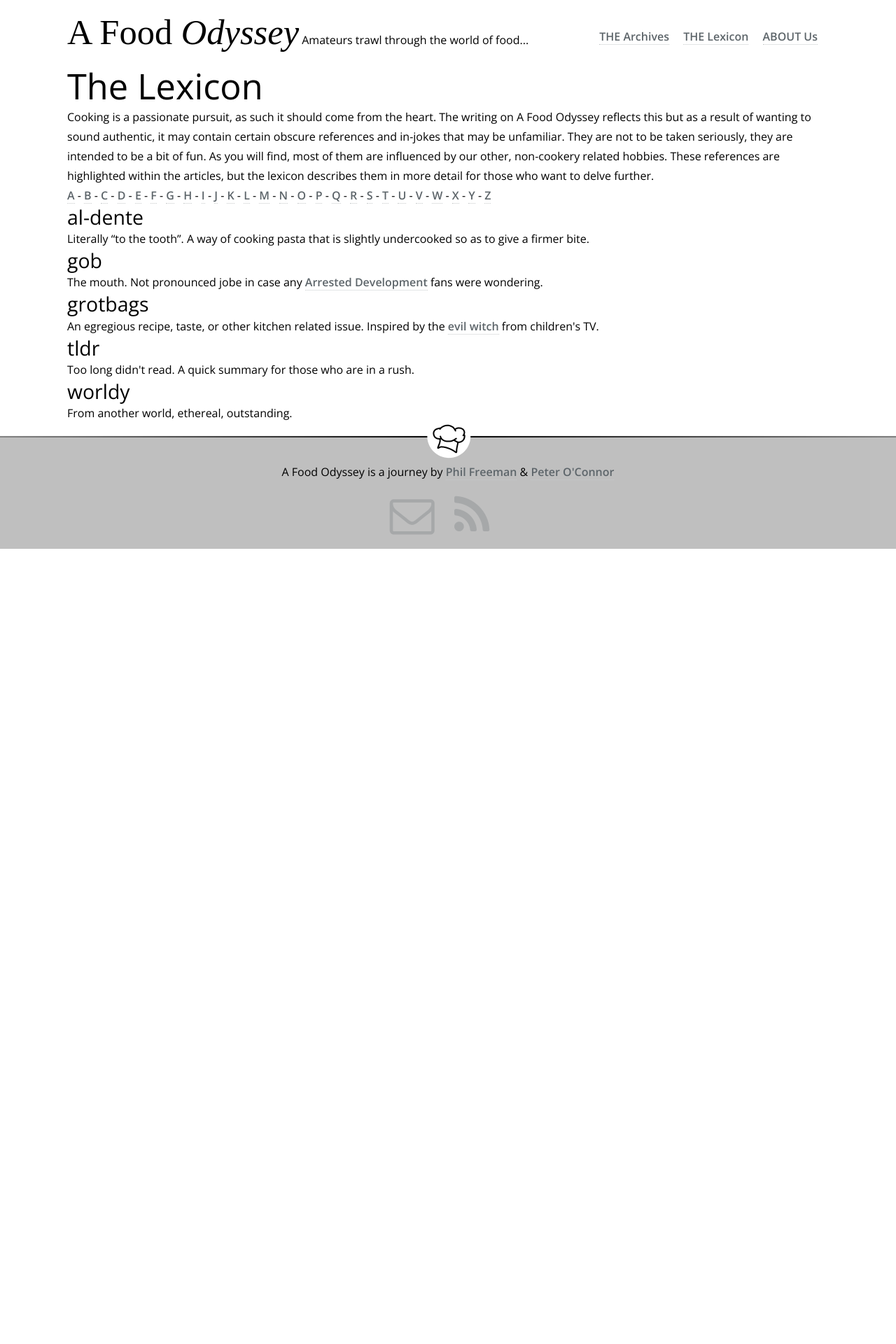
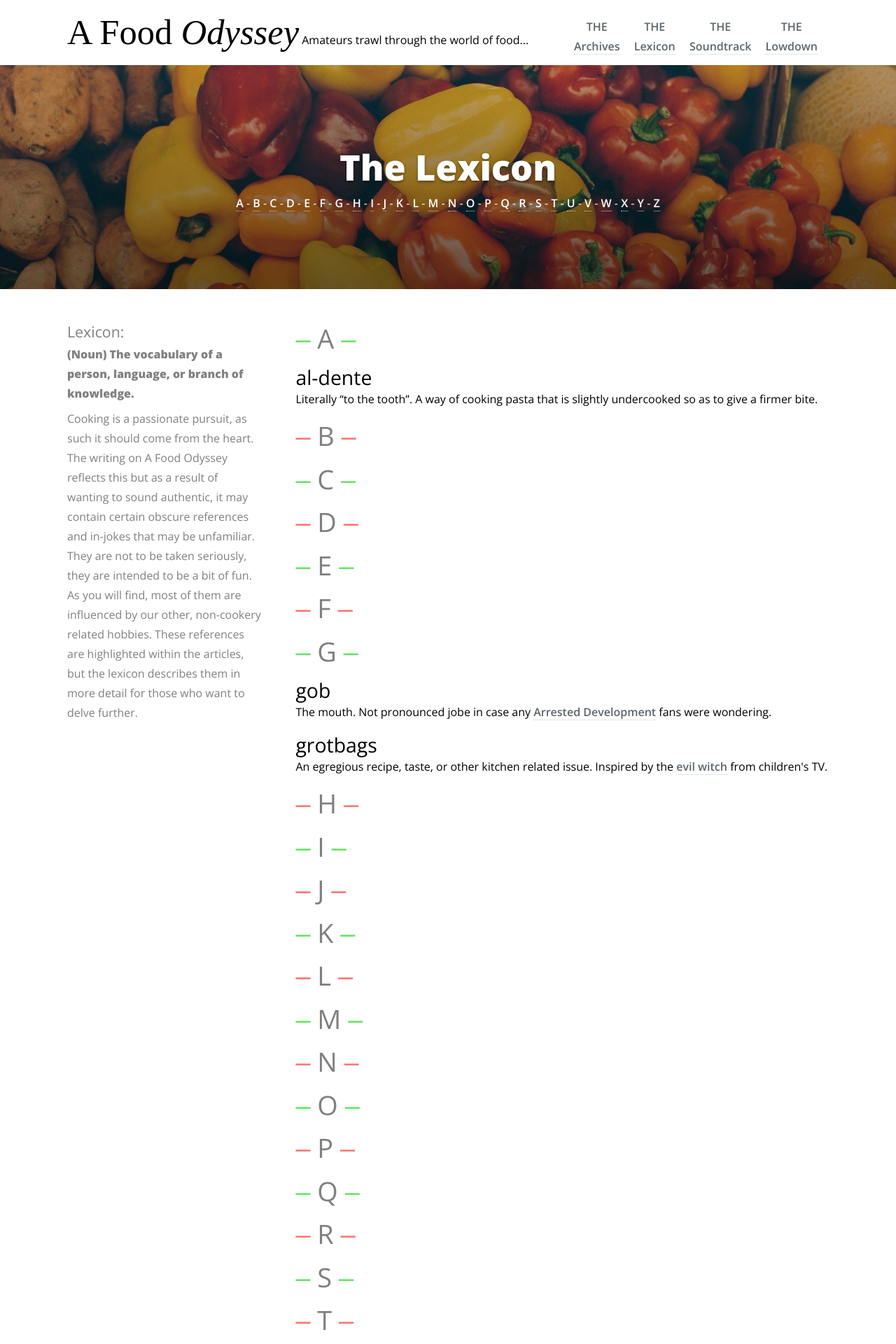
Before and after one commit to Poc275/MyCMS, a PHP site: page /MyCMS/the-lexicon.html in a window 1280 px wide. Shown: the top 1920 px of the page at 70% size. Before the commit the page ends 784 px from the top, so only its background shows below. Run offline with PHP 8.4, Linux system fonts and the light colour scheme; some libraries are stand-ins or nearby versions; some web fonts are replaced.

Commit message:
Lexicon page finalised

```diff
--- a/css/article-style.css
+++ b/css/article-style.css
@@ -81,6 +81,11 @@ nav {
 nav ul > li {
     display: inline-block;
     margin: 0 1em 0 0;
+    text-align: center;
+}
+
+nav ul li a span {
+    display: block;
 }
 
 
@@ -295,6 +300,71 @@ p.pete {
 }
 
 
+/* THE LEXICON PAGE
+------------------------------------------------------*/
+#lexicon-header {
+    display: table;
+    background-image: linear-gradient(to bottom, rgba(0, 0, 0, 0.2), rgba(0, 0, 0, 0.6)), url('../img/food-lexicon.jpg');
+    background-position: center center;
+    background-repeat: no-repeat;
+    background-size: cover;
+    /*background-attachment: fixed;*/
+    width: 100%;
+    height: 20em;
+    color: #fff;
+}
+
+#lexicon-header h1 {
+    font-weight: 800;
+    text-shadow: 0 2px 4px rgba(0, 0, 0, 0.4);
+    line-height: 1.5;
+}
+
+.lexicon-header-container {
+    display: table-cell;
+    text-align: center;
+    vertical-align: middle;
+}
+
+#lexicon-info {
+    color: #808080;
+    padding: 1.5em 0;
+    max-width: 600px;
+}
+
+#lexicon-info h4 {
+    padding: 0 0 0.25em 0;
+}
+
+#lexicon-info h5 {
+    padding: 0 0 0.5em 0;
+}
+
+#main-lexicon {
+    /*max-width: 600px;*/
+}
+
+#main-lexicon ol li {
+    padding: 0 0 1em 0;
+}
+
+#alphabet a {
+    color: #fff;
+}
+
+.letter-header {
+    color: #808080;
+}
+
+.hyphen-odd {
+    color: #FF7676;
+}
+
+.hyphen {
+    color: #69E369;
+}
+
+
 /* COMMENT STYLES
     --------------------------------------------------*/
 #comments-toggle {
@@ -374,7 +444,6 @@ a img {
 ------------------------------------------------------------------*/
 @media screen and (min-width: 1000px) {
     nav {
-        margin: 1.4em 0 0 0;
         float: right;
         padding-left: 0.5em;
     }
@@ -404,6 +473,23 @@ a img {
         width: 30%;
         padding-top: 3em;
         padding-left: 3em;
+        padding-bottom: 3em;
+        box-sizing: border-box;
+    }
+
+    #lexicon-info {
+        float: left;
+        width: 30%;
+        padding-top: 3em;
+        padding-right: 3em;
+        padding-bottom: 3em;
+        box-sizing: border-box;
+    }
+
+    #main-lexicon {
+        float: left;
+        width: 70%;
+        padding-top: 3em;
         padding-bottom: 3em;
         box-sizing: border-box;
     }
--- a/the-lexicon.html
+++ b/the-lexicon.html
@@ -19,24 +19,19 @@
                 <p id="tagline">Amateurs trawl through the world of food...</p>
                 <nav>
                     <ul>
-                        <li><a href="/MyCMS/index.php">THE Archives</a></li>
-                        <li><a href="/MyCMS/the-lexicon.html">THE Lexicon</a></li>
-                        <li><a href="#">ABOUT Us</a></li>
+                        <li><a href="/MyCMS/index.php"><span>THE</span> Archives</a></li>
+                        <li><a href="/MyCMS/the-lexicon.html"><span>THE</span> Lexicon</a></li>
+                        <li><a href="#"><span>THE</span> Soundtrack</a></li>
+                        <li><a href="#"><span>THE</span> Lowdown</a></li>
                     </ul>
                 </nav>
             </header>
         </div>
 
 
-        <div id="the-lexicon" class="grid-container">
+        <header id="lexicon-header">
+            <div class="lexicon-header-container">
                 <h1>The Lexicon</h1>
-            <p>Cooking is a passionate pursuit, as such it should come from the heart. The writing on A Food Odyssey
-                reflects this but as a result of wanting to sound authentic, it may contain certain obscure
-                references and in-jokes that may be unfamiliar. They are not to be taken seriously, they are intended
-                to be a bit of fun. As you will find, most of them are influenced by our other, non-cookery related
-                hobbies. These references are highlighted within the articles, but the lexicon describes them in more
-                detail for those who want to delve further.</p>
-
                 <div id="alphabet">
                     <a href="#A">A</a>
                     -
@@ -76,7 +71,7 @@
                     -
                     <a href="#S">S</a>
                     -
-                <a href="#TT">T</a>
+                    <a href="#T">T</a>
                     -
                     <a href="#U">U</a>
                     -
@@ -90,16 +85,67 @@
                     -
                     <a href="#Z">Z</a>
                 </div>
+            </div>
+        </header>
 
+
+        <div id="the-lexicon" class="grid-container">
+            <aside id="lexicon-info">
+                <h4>Lexicon:</h4>
+                <h5>(Noun) The vocabulary of a person, language, or branch of knowledge.</h5>
+                <p>Cooking is a passionate pursuit, as such it should come from the heart. The writing on A Food Odyssey
+                    reflects this but as a result of wanting to sound authentic, it may contain certain obscure
+                    references and in-jokes that may be unfamiliar. They are not to be taken seriously, they are intended
+                    to be a bit of fun. As you will find, most of them are influenced by our other, non-cookery related
+                    hobbies. These references are highlighted within the articles, but the lexicon describes them in more
+                    detail for those who want to delve further.
+                </p>
+            </aside>
+
+
+            <article id="main-lexicon">
                 <ol>
+                    <li class="letter-header">
+                        <a name="A"></a>
+                        <h2><span class="hyphen">&#8210;</span> A <span class="hyphen">&#8210;</span></h2>
+                    </li>
+
                     <li>
-                    <a name="A"></a>
                         <h3>al-dente</h3>
                         <p>Literally &ldquo;to the tooth&rdquo;. A way of cooking pasta that is slightly undercooked so as to give a firmer bite.</p>
                     </li>
 
+                    <li class="letter-header">
+                        <a name="B"></a>
+                        <h2><span class="hyphen-odd">&#8210;</span> B <span class="hyphen-odd">&#8210;</span></h2>
+                    </li>
+
+                    <li class="letter-header">
+                        <a name="C"></a>
+                        <h2><span class="hyphen">&#8210;</span> C <span class="hyphen">&#8210;</span></h2>
+                    </li>
+
+                    <li class="letter-header">
+                        <a name="D"></a>
+                        <h2><span class="hyphen-odd">&#8210;</span> D <span class="hyphen-odd">&#8210;</span></h2>
+                    </li>
+
+                    <li class="letter-header">
+                        <a name="E"></a>
+                        <h2><span class="hyphen">&#8210;</span> E <span class="hyphen">&#8210;</span></h2>
+                    </li>
+
+                    <li class="letter-header">
+                        <a name="F"></a>
+                        <h2><span class="hyphen-odd">&#8210;</span> F <span class="hyphen-odd">&#8210;</span></h2>
+                    </li>
+
+                    <li class="letter-header">
+                        <a name="G"></a>
+                        <h2><span class="hyphen">&#8210;</span> G <span class="hyphen">&#8210;</span></h2>
+                    </li>
+
                     <li>
-                    <a name="G"></a>
                         <h3>gob</h3>
                         <p>The mouth. Not pronounced jobe in case any <a href="http://www.imdb.com/character/ch0029697/">
                             Arrested Development</a> fans were wondering.</p>
@@ -110,18 +156,114 @@
                             <a href="https://en.wikipedia.org/wiki/Grotbags">evil witch</a> from children's TV.</p>
                     </li>
 
+                    <li class="letter-header">
+                        <a name="H"></a>
+                        <h2><span class="hyphen-odd">&#8210;</span> H <span class="hyphen-odd">&#8210;</span></h2>
+                    </li>
+
+                    <li class="letter-header">
+                        <a name="I"></a>
+                        <h2><span class="hyphen">&#8210;</span> I <span class="hyphen">&#8210;</span></h2>
+                    </li>
+
+                    <li class="letter-header">
+                        <a name="J"></a>
+                        <h2><span class="hyphen-odd">&#8210;</span> J <span class="hyphen-odd">&#8210;</span></h2>
+                    </li>
+
+                    <li class="letter-header">
+                        <a name="K"></a>
+                        <h2><span class="hyphen">&#8210;</span> K <span class="hyphen">&#8210;</span></h2>
+                    </li>
+
+                    <li class="letter-header">
+                        <a name="L"></a>
+                        <h2><span class="hyphen-odd">&#8210;</span> L <span class="hyphen-odd">&#8210;</span></h2>
+                    </li>
+
+                    <li class="letter-header">
+                        <a name="M"></a>
+                        <h2><span class="hyphen">&#8210;</span> M <span class="hyphen">&#8210;</span></h2>
+                    </li>
+
+                    <li class="letter-header">
+                        <a name="N"></a>
+                        <h2><span class="hyphen-odd">&#8210;</span> N <span class="hyphen-odd">&#8210;</span></h2>
+                    </li>
+
+                    <li class="letter-header">
+                        <a name="O"></a>
+                        <h2><span class="hyphen">&#8210;</span> O <span class="hyphen">&#8210;</span></h2>
+                    </li>
+
+                    <li class="letter-header">
+                        <a name="P"></a>
+                        <h2><span class="hyphen-odd">&#8210;</span> P <span class="hyphen-odd">&#8210;</span></h2>
+                    </li>
+
+                    <li class="letter-header">
+                        <a name="Q"></a>
+                        <h2><span class="hyphen">&#8210;</span> Q <span class="hyphen">&#8210;</span></h2>
+                    </li>
+
+                    <li class="letter-header">
+                        <a name="R"></a>
+                        <h2><span class="hyphen-odd">&#8210;</span> R <span class="hyphen-odd">&#8210;</span></h2>
+                    </li>
+
+                    <li class="letter-header">
+                        <a name="S"></a>
+                        <h2><span class="hyphen">&#8210;</span> S <span class="hyphen">&#8210;</span></h2>
+                    </li>
+
+                    <li class="letter-header">
+                        <a name="T"></a>
+                        <h2><span class="hyphen-odd">&#8210;</span> T <span class="hyphen-odd">&#8210;</span></h2>
+                    </li>
+
                     <li>
-                    <a name="T"></a>
                         <h3>tldr</h3>
                         <p>Too long didn't read. A quick summary for those who are in a rush.</p>
                     </li>
 
+                    <li class="letter-header">
+                        <a name="U"></a>
+                        <h2><span class="hyphen">&#8210;</span> U <span class="hyphen">&#8210;</span></h2>
+                    </li>
+
+                    <li class="letter-header">
+                        <a name="V"></a>
+                        <h2><span class="hyphen-odd">&#8210;</span> V <span class="hyphen-odd">&#8210;</span></h2>
+                    </li>
+
+                    <li class="letter-header">
+                        <a name="W"></a>
+                        <h2><span class="hyphen">&#8210;</span> W <span class="hyphen">&#8210;</span></h2>
+                    </li>
+
                     <li>
-                    <a name="W"></a>
                         <h3>worldy</h3>
                         <p>From another world, ethereal, outstanding.</p>
                     </li>
+
+                    <li class="letter-header">
+                        <a name="X"></a>
+                        <h2><span class="hyphen-odd">&#8210;</span> X <span class="hyphen-odd">&#8210;</span></h2>
+                    </li>
+
+                    <li class="letter-header">
+                        <a name="Y"></a>
+                        <h2><span class="hyphen">&#8210;</span> Y <span class="hyphen">&#8210;</span></h2>
+                    </li>
+
+                    <li class="letter-header">
+                        <a name="Z"></a>
+                        <h2><span class="hyphen-odd">&#8210;</span> Z <span class="hyphen-odd">&#8210;</span></h2>
+                    </li>
+
                 </ol>
+
+            </article>
         </div>
 
 
```
Also changed, not shown: templates/blogEntryView.phtml (+4 -3 lines), templates/homePageView.phtml (+4 -3 lines), img/food-lexicon.jpg (added). Lines whose indentation alone changed are shown as unchanged.
